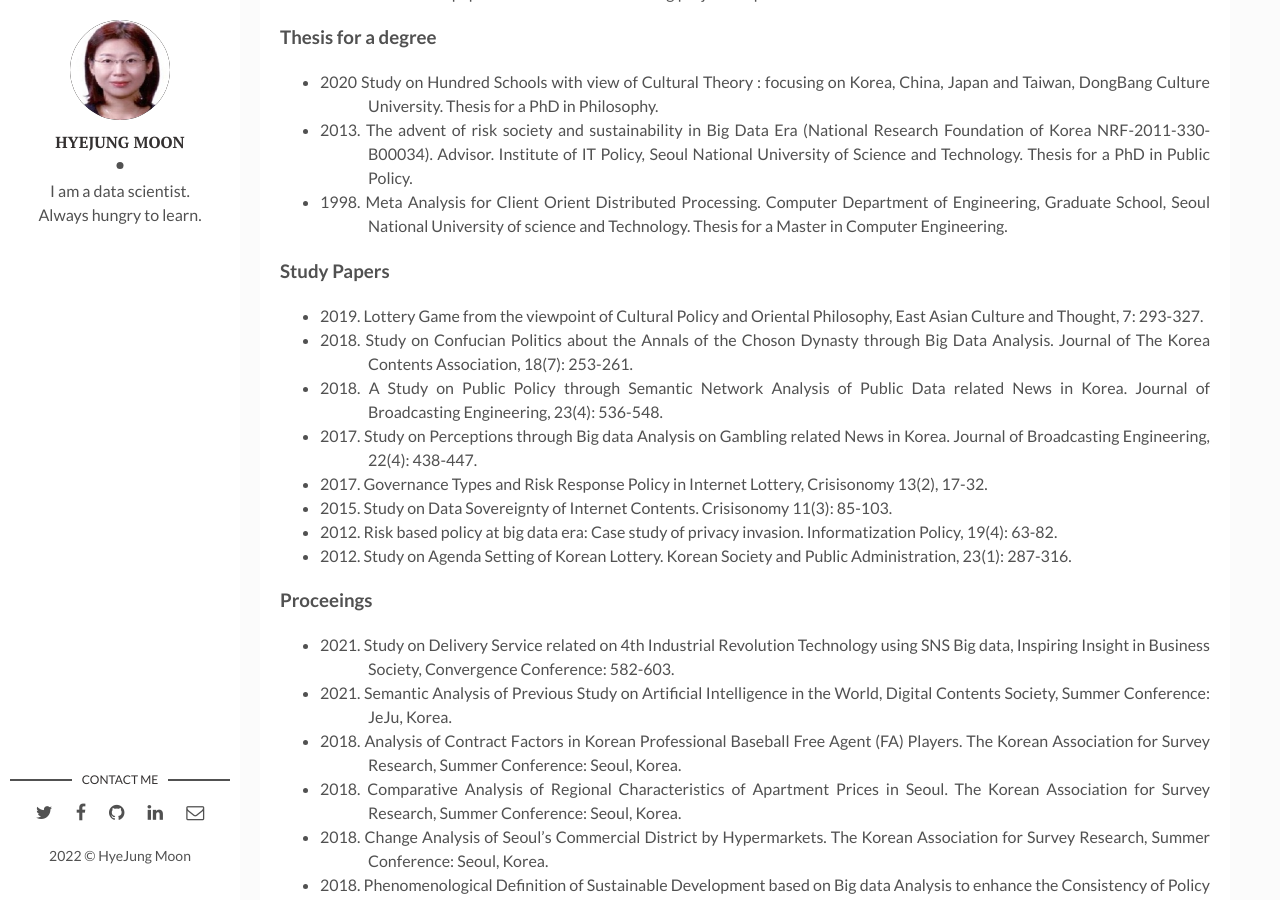
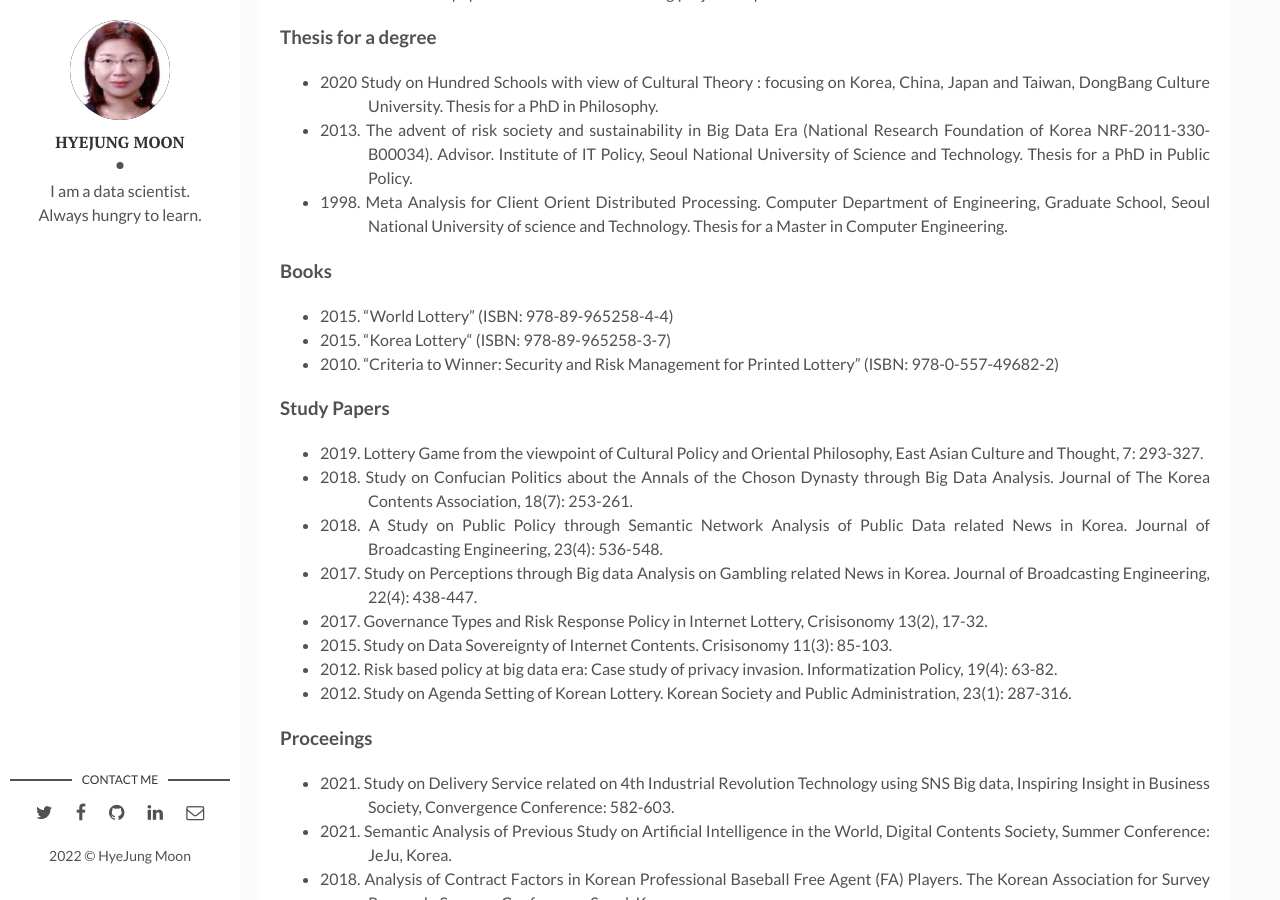
Before and after one commit to MoonHyeJung/moonhyejung.github.io, a Jekyll site: the page built from _posts/2022-01-01-papers-researches.markdown, in a window 1280 px wide and 900 px high, scrolled down 655 px. Built offline with Jekyll 4.4.1, drawn with Linux system fonts in a browser that asks for light colours.

Commit message:
contents add

```diff
--- a/_posts/2022-01-01-papers-researches.markdown
+++ b/_posts/2022-01-01-papers-researches.markdown
@@ -14,6 +14,11 @@ I have conducted a lot of papers and researches including projects experience in
 - <div style='text-align: justify; text-indent: -3em; margin-left: 3em;'>2020 Study on Hundred Schools with view of Cultural Theory : focusing on Korea, China, Japan and Taiwan, DongBang Culture University. Thesis for a PhD in Philosophy.</div>
 - <div style='text-align: justify; text-indent: -3em; margin-left: 3em;'>2013. The advent of risk society and sustainability in Big Data Era (National Research Foundation of Korea NRF-2011-330-B00034). Advisor. Institute of IT Policy, Seoul National University of Science and Technology. Thesis for a PhD in Public Policy.</div>
 - <div style='text-align: justify; text-indent: -3em; margin-left: 3em;'>1998. Meta Analysis for Client Orient Distributed Processing. Computer Department of Engineering, Graduate School, Seoul National University of science and Technology. Thesis for a Master in Computer Engineering.</div>
+
+### Books
+- <div style='text-align: justify; text-indent: -3em; margin-left: 3em;'>2015. “World Lottery”  (ISBN: 978-89-965258-4-4)</div>
+- <div style='text-align: justify; text-indent: -3em; margin-left: 3em;'>2015. “Korea Lottery“ (ISBN:  978-89-965258-3-7)</div>
+- <div style='text-align: justify; text-indent: -3em; margin-left: 3em;'>2010. “Criteria to Winner: Security and Risk Management for Printed Lottery” (ISBN: 978-0-557-49682-2)</div>
 
 ### Study Papers
 - <div style='text-align: justify; text-indent: -3em; margin-left: 3em;'>2019. Lottery Game from the viewpoint of Cultural Policy and Oriental Philosophy, East Asian Culture and Thought, 7: 293-327.</div>
```
